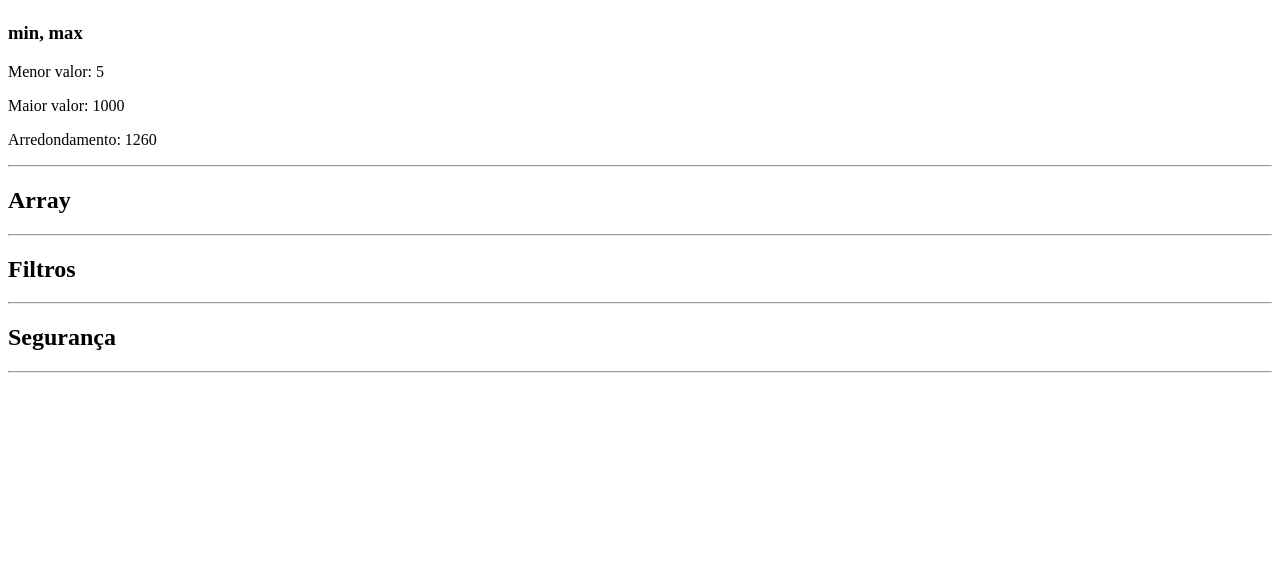
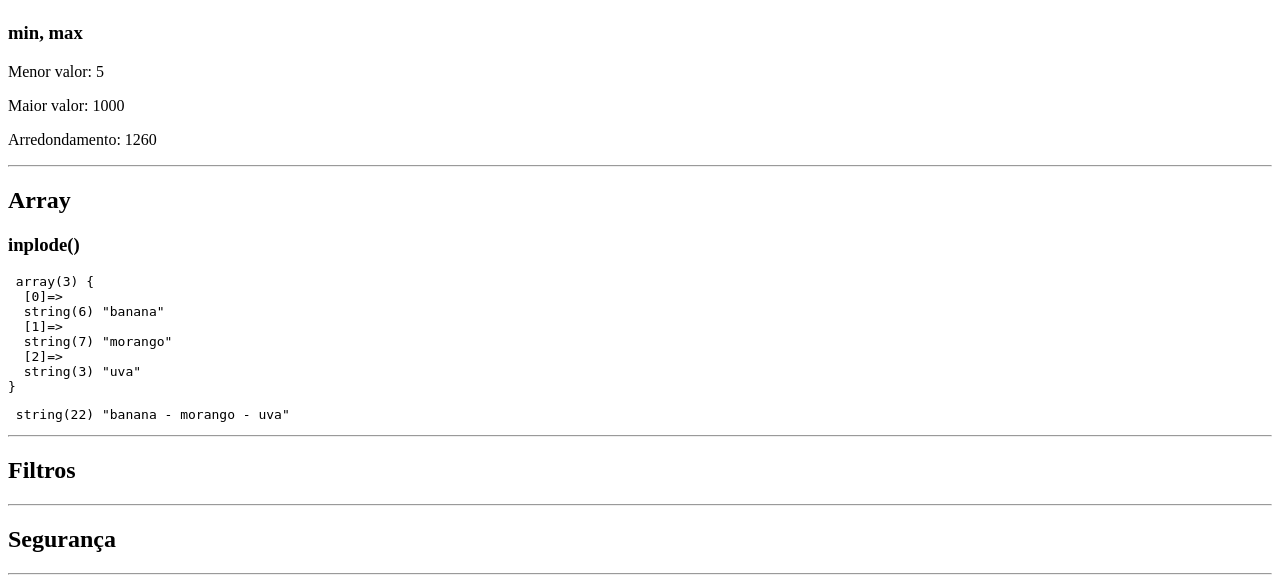
Before and after one commit to Phelipenunes/aulas-php, a PHP site: page /07-funcoes-nativas.php in a window 1280 px wide. Shown: the part 641-1224 px from the top of the page. Before the commit the page ends 1014 px from the top, so only its background shows below. Run offline with PHP 8.4, Linux system fonts and the light colour scheme.

Commit message:
array
exemplo

```diff
--- a/07-funcoes-nativas.php
+++ b/07-funcoes-nativas.php
@@ -50,6 +50,13 @@
 
     <?php ?>
     <h2>Array</h2>
+    <h3>inplode()</h3>
+    <?php
+    $frutas = ["banana","morango","uva"];
+    $textofruta = implode(" - ",$frutas);
+    ?>
+    <pre> <?=var_dump($frutas)?></pre>
+    <pre> <?=var_dump($textofruta)?></pre>
     <hr>
     <?php ?>
     <h2>Filtros</h2>
```
